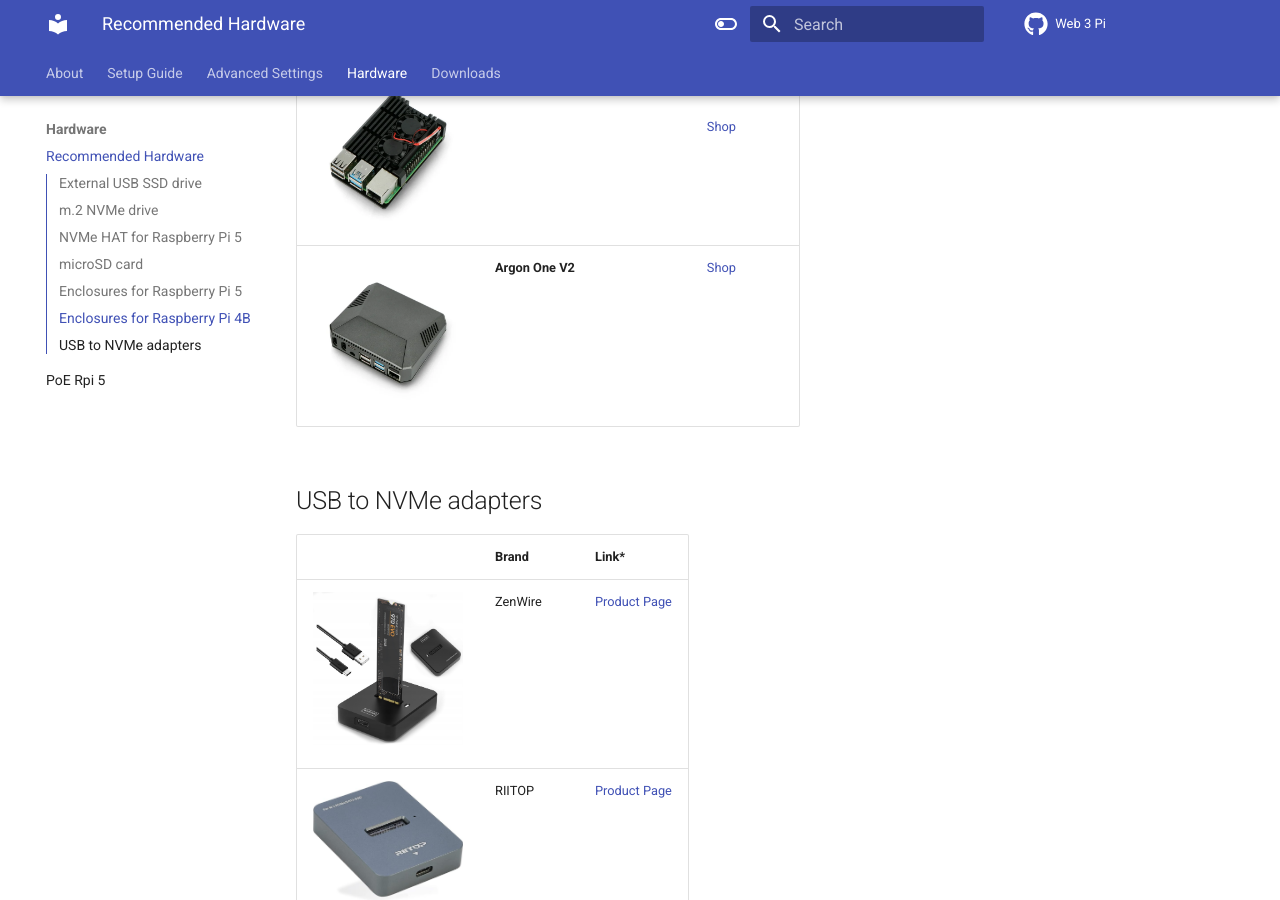
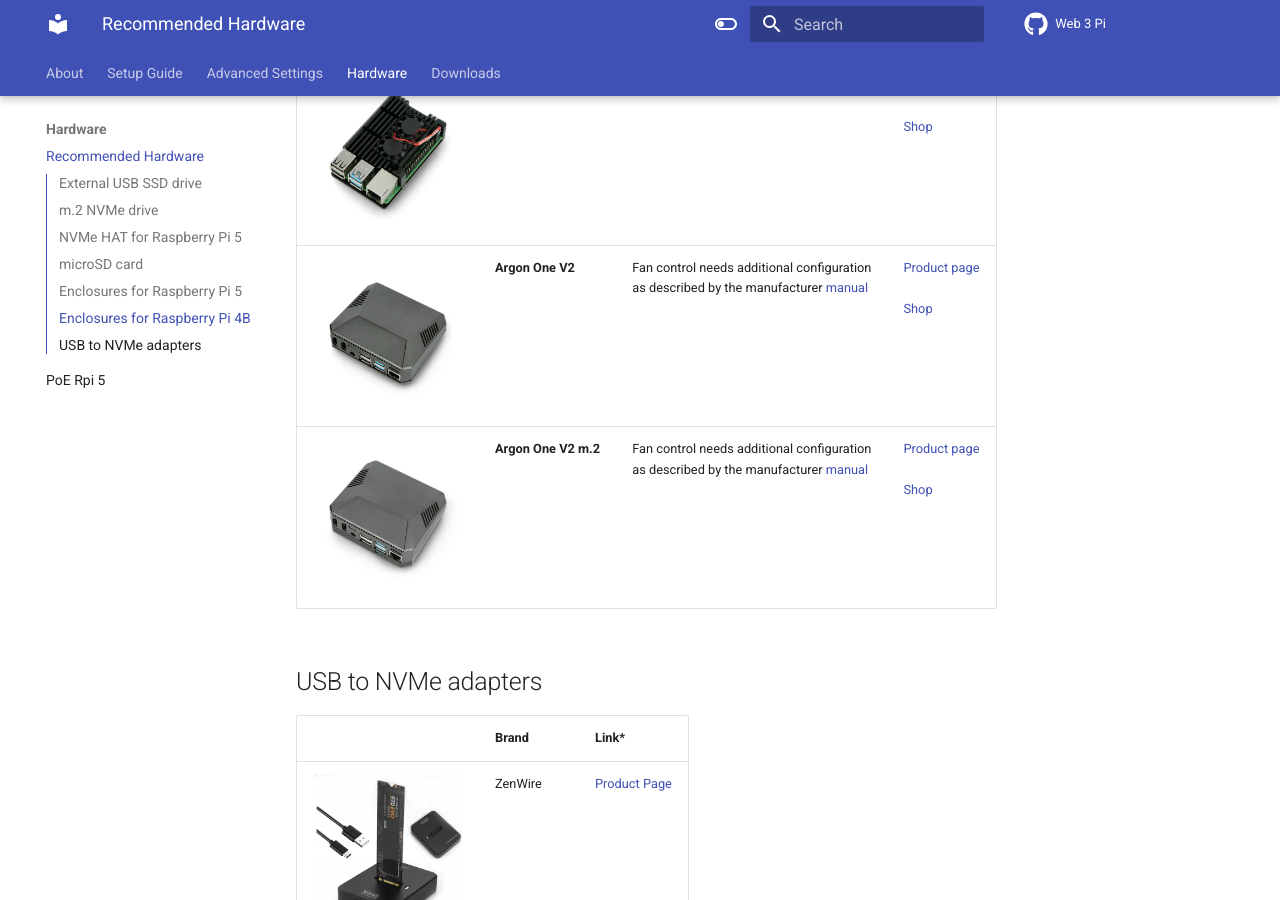
Before and after one commit to Web3-Pi/setup-guide, an MkDocs documentation site: the page built from docs/Hardware/recommendedHW.md, in a window 1280 px wide and 900 px high, scrolled down 6094 px. Built offline with MkDocs 1.6.1 and Material for MkDocs 9.7.7, drawn with Linux system fonts in a browser that asks for light colours; comment, search, counter and statistics services are not loaded.

Commit message:
add Argon One V2 m.2

```diff
--- a/docs/Hardware/recommendedHW.md
+++ b/docs/Hardware/recommendedHW.md
@@ -79,7 +79,8 @@
 |                                                              | Brand/Model                 | Comment       | Link*                                                                                                                  |
 | ------------------------------------------------------------ | --------------------------- | ------------- | ---------------------------------------------------------------------------------------------------------------------- |
 | ![Case justPi](../img/caseJustpiRpi4_2.jpg){ width="150" }   |  **Case justPi**            |               | [Product page](https://botland.store/raspberry-pi-4b-cases/15106-case-justpi-for-raspberry-pi-4b-aluminum-with-dual-fan-black-lt-4b02-5903351242660.html)<br><br>[Shop](https://botland.store/raspberry-pi-4b-cases/15106-case-justpi-for-raspberry-pi-4b-aluminum-with-dual-fan-black-lt-4b02-5903351242660.html)|
-| ![Argon One V2](../img/ArgonOneV2.jpg){ width="150" }        |  **Argon One V2**           |               | [Shop](https://botland.store/raspberry-pi-4b-cases/15391-raspberry-pi-4-aluminum-case-with-fan-argon-one-v2-grey-5904422301347.html) |
+| ![Argon One V2](../img/ArgonOneV2.jpg){ width="150" }        |  **Argon One V2**           | Fan control needs additional configuration<br>as described by the manufacturer [manual](https://cdn.shopify.com/s/files/1/0556/1660/2177/files/AR1_PI4-V2_INSTRUCTION_MANUAL_20200922.pdf?v=1646125923)  | [Product page](https://argon40.com/products/argon-one-v2-case-for-raspberry-pi-4)<br><br>[Shop](https://botland.store/raspberry-pi-4b-cases/15391-raspberry-pi-4-aluminum-case-with-fan-argon-one-v2-grey-5904422301347.html) |
+| ![Argon One V2 m.2](../img/ArgonOneV2m2.webp){ width="150" } |  **Argon One V2 m.2**       | Fan control needs additional configuration<br>as described by the manufacturer [manual](https://cdn.shopify.com/s/files/1/0556/1660/2177/files/AR1_NVME_INSTRUCTION_MANUAL_20220531.pdf?v=1659581194)  | [Product page](https://argon40.com/products/argon-one-m-2-case-for-raspberry-pi-4)<br><br>[Shop](https://botland.store/raspberry-pi-4b-cases/17273-raspberry-pi-4-aluminum-case-with-fan-argon-one-m2-grey-5904422328597.html) |
 
 
 ## USB to NVMe adapters
```
Also changed, not shown: docs/img/ArgonOneV2m2.webp (added).
